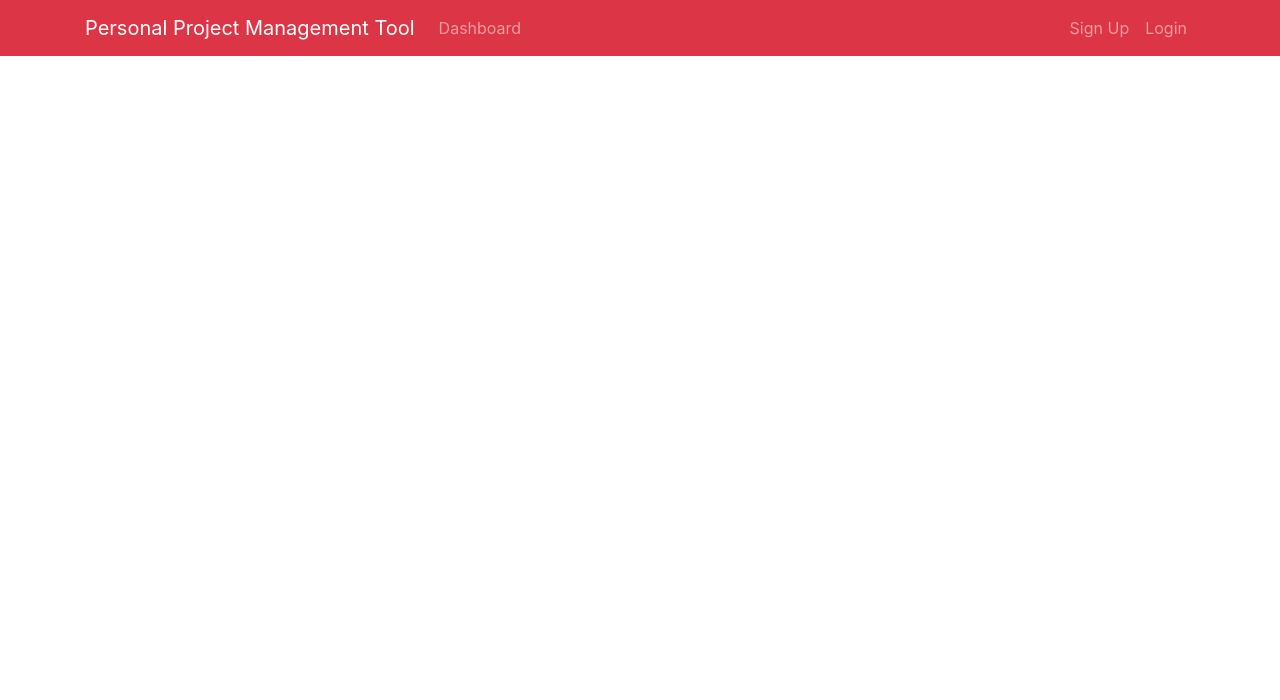
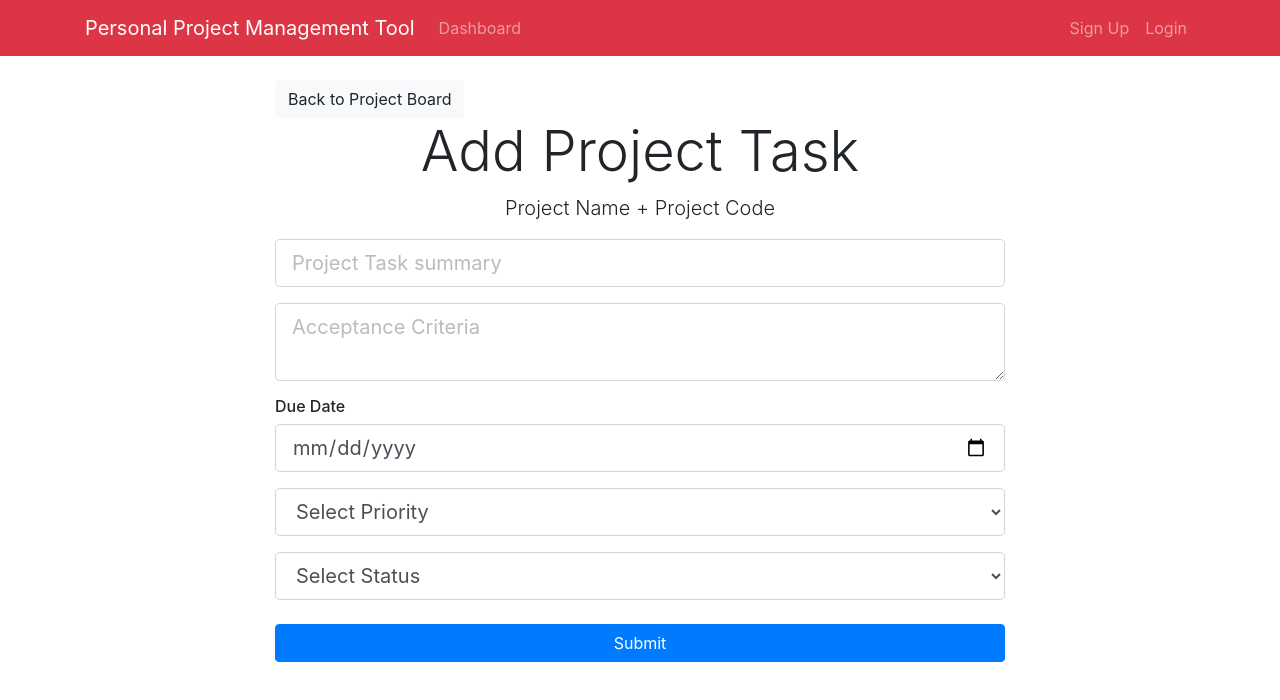
Before and after one commit to post45/ppmtool2, a React (Create React App) app in the folder ppmtool2-react-client/: page /addProjectTask/1 in a window 1280 px wide. Shown: the top 700 px of the page. Built offline with nearby package versions, Linux system fonts and the light colour scheme.

Commit message:
Add Project Tasks

```diff
--- a/ppmtool2-react-client/src/App.js
+++ b/ppmtool2-react-client/src/App.js
@@ -8,6 +8,8 @@ import AddProject from "./components/Project/AddProject";
 import { Provider } from "react-redux";
 import store from "./store";
 import UpdateProject from "./components/Project/UpdateProject";
+import ProjectBoard from "./components/ProjectBoard/ProjectBoard";
+import AddProjectTask from "./components/ProjectBoard/ProjectTasks/AddProjectTask";
 
 class App extends Component {
   render() {
@@ -19,6 +21,12 @@ class App extends Component {
             <Route exact path="/dashboard" component={Dashboard} />
             <Route exact path="/addProject" component={AddProject} />
             <Route exact path="/updateProject/:id" component={UpdateProject} />
+            <Route exact path="/projectBoard/:id" component={ProjectBoard} />
+            <Route
+              exact
+              path="/addProjectTask/:id"
+              component={AddProjectTask}
+            />
           </div>
         </Router>
       </Provider>
--- a/ppmtool2-react-client/src/actions/projectActions.js
+++ b/ppmtool2-react-client/src/actions/projectActions.js
@@ -3,7 +3,7 @@ import { GET_ERRORS, GET_PROJECTS, GET_PROJECT, DELETE_PROJECT } from "./types";
 
 export const createProject = (project, history) => async (dispatch) => {
   try {
-    const res = await axios.post("/api/project", project);
+    await axios.post("/api/project", project);
     history.push("/dashboard");
     dispatch({
       type: GET_ERRORS,
--- a/ppmtool2-react-client/src/actions/types.js
+++ b/ppmtool2-react-client/src/actions/types.js
@@ -2,3 +2,7 @@ export const GET_ERRORS = "GET_ERRORS";
 export const GET_PROJECTS = "GET_PROJECTS";
 export const GET_PROJECT = "GET_PROJECT";
 export const DELETE_PROJECT = "DELETE_PROJECT";
+
+export const GET_BACKLOG = "GET_BACKLOG";
+export const GET_PROJECT_TASK = "GET_PROJECT_TASK";
+export const DELETE_PROJECT_TASK = "DELETE_PROJECT_TASK";
--- a/ppmtool2-react-client/src/components/Project/ProjectItem.js
+++ b/ppmtool2-react-client/src/components/Project/ProjectItem.js
@@ -24,11 +24,11 @@ class ProjectItem extends Component {
             </div>
             <div className="col-md-4 d-none d-lg-block">
               <ul className="list-group">
-                <a href="#">
+                <Link to={`/projectBoard/${project.projectIdentifier}`}>
                   <li className="list-group-item board">
                     <i className="fa fa-flag-checkered pr-1"> Project Board </i>
                   </li>
-                </a>
+                </Link>
                 <Link to={`/updateProject/${project.projectIdentifier}`}>
                   <li className="list-group-item update">
                     <i className="fa fa-edit pr-1"> Update Project Info</i>
--- /dev/null
+++ b/ppmtool2-react-client/src/components/ProjectBoard/ProjectBoard.js
@@ -0,0 +1,78 @@
+import React, { Component } from "react";
+import { Link } from "react-router-dom";
+
+class ProjectBoard extends Component {
+  render() {
+    const { id } = this.props.match.params;
+    return (
+      <div className="container">
+        <Link to={`/addProjectTask/${id}`} className="btn btn-primary mb-3">
+          <i className="fas fa-plus-circle"> Create Project Task</i>
+        </Link>
+        <br />
+        <hr />
+        {
+          // <!-- Backlog STARTS HERE -->
+        }
+        <div className="container">
+          <div className="row">
+            <div className="col-md-4">
+              <div className="card text-center mb-2">
+                <div className="card-header bg-secondary text-white">
+                  <h3>TO DO</h3>
+                </div>
+              </div>
+              {
+                // <!-- SAMPLE PROJECT TASK STARTS HERE -->
+              }
+              <div className="card mb-1 bg-light">
+                <div className="card-header text-primary">
+                  ID: projectSequence -- Priority: priorityString
+                </div>
+                <div className="card-body bg-light">
+                  <h5 className="card-title">project_task.summary</h5>
+                  <p className="card-text text-truncate ">
+                    project_task.acceptanceCriteria
+                  </p>
+                  <a href="" className="btn btn-primary">
+                    View / Update
+                  </a>
+
+                  <button className="btn btn-danger ml-4">Delete</button>
+                </div>
+              </div>
+
+              {
+                // <!-- SAMPLE PROJECT TASK ENDS HERE -->
+              }
+            </div>
+            <div className="col-md-4">
+              <div className="card text-center mb-2">
+                <div className="card-header bg-primary text-white">
+                  <h3>In Progress</h3>
+                </div>
+              </div>
+              {
+                //  <!-- SAMPLE PROJECT TASK STARTS HERE -->
+                //         <!-- SAMPLE PROJECT TASK ENDS HERE -->
+              }
+            </div>
+            <div className="col-md-4">
+              <div className="card text-center mb-2">
+                <div className="card-header bg-success text-white">
+                  <h3>Done</h3>
+                </div>
+              </div>
+              {
+                // <!-- SAMPLE PROJECT TASK STARTS HERE -->
+                // <!-- SAMPLE PROJECT TASK ENDS HERE -->
+              }
+            </div>
+          </div>
+        </div>
+      </div>
+    );
+  }
+}
+
+export default ProjectBoard;
--- /dev/null
+++ b/ppmtool2-react-client/src/components/ProjectBoard/ProjectTasks/AddProjectTask.js
@@ -0,0 +1,79 @@
+import React, { Component } from "react";
+import { Link } from "react-router-dom";
+
+class AddProjectTask extends Component {
+  render() {
+    const { id } = this.props.match.params;
+
+    return (
+      <div className="add-PBI">
+        <div className="container">
+          <div className="row">
+            <div className="col-md-8 m-auto">
+              <Link to={`/projectBoard/${id}`} className="btn btn-light">
+                Back to Project Board
+              </Link>
+              <h4 className="display-4 text-center">Add Project Task</h4>
+              <p className="lead text-center">Project Name + Project Code</p>
+              <form>
+                <div className="form-group">
+                  <input
+                    type="text"
+                    className="form-control form-control-lg"
+                    name="summary"
+                    placeholder="Project Task summary"
+                  />
+                </div>
+                <div className="form-group">
+                  <textarea
+                    className="form-control form-control-lg"
+                    placeholder="Acceptance Criteria"
+                    name="acceptanceCriteria"
+                  />
+                </div>
+                <h6>Due Date</h6>
+                <div className="form-group">
+                  <input
+                    type="date"
+                    className="form-control form-control-lg"
+                    name="dueDate"
+                  />
+                </div>
+                <div className="form-group">
+                  <select
+                    className="form-control form-control-lg"
+                    name="priority"
+                  >
+                    <option value={0}>Select Priority</option>
+                    <option value={1}>High</option>
+                    <option value={2}>Medium</option>
+                    <option value={3}>Low</option>
+                  </select>
+                </div>
+
+                <div className="form-group">
+                  <select
+                    className="form-control form-control-lg"
+                    name="status"
+                  >
+                    <option value="">Select Status</option>
+                    <option value="TO_DO">TO DO</option>
+                    <option value="IN_PROGRESS">IN PROGRESS</option>
+                    <option value="DONE">DONE</option>
+                  </select>
+                </div>
+
+                <input
+                  type="submit"
+                  className="btn btn-primary btn-block mt-4"
+                />
+              </form>
+            </div>
+          </div>
+        </div>
+      </div>
+    );
+  }
+}
+
+export default AddProjectTask;
--- /dev/null
+++ b/ppmtool2-react-client/src/reducers/backlogReducer.js
@@ -0,0 +1,36 @@
+import {
+  GET_BACKLOG,
+  GET_PROJECT_TASK,
+  DELETE_PROJECT_TASK,
+} from "../actions/types";
+
+const initialState = {
+  project_tasks: [],
+  project_task: {},
+};
+
+export default function (state = initialState, action) {
+  switch (action.type) {
+    case GET_BACKLOG:
+      return {
+        ...state,
+        project_tasks: action.payload,
+      };
+
+    case GET_PROJECT_TASK:
+      return {
+        ...state,
+        project_task: action.payload,
+      };
+
+    case DELETE_PROJECT_TASK:
+      return {
+        ...state,
+
+        // TO_DO
+      };
+
+    default:
+      return state;
+  }
+}
--- a/ppmtool2-react-client/src/reducers/index.js
+++ b/ppmtool2-react-client/src/reducers/index.js
@@ -1,8 +1,10 @@
 import { combineReducers } from "redux";
 import errorReducer from "./errorReducer";
 import projectReducer from "./projectReducer";
+import backlogReducer from "./backlogReducer";
 
 export default combineReducers({
   errors: errorReducer,
   project: projectReducer,
+  backlog: backlogReducer,
 });
```
Also changed, not shown: ppmtool2-react-client/src/components/ProjectBoard/Backlog.js (added), ppmtool2-react-client/src/components/ProjectBoard/ProjectTasks/ProjectTask.js (added), ppmtool2-react-client/src/components/ProjectBoard/ProjectTasks/UpdateProjectTask.js (added).
